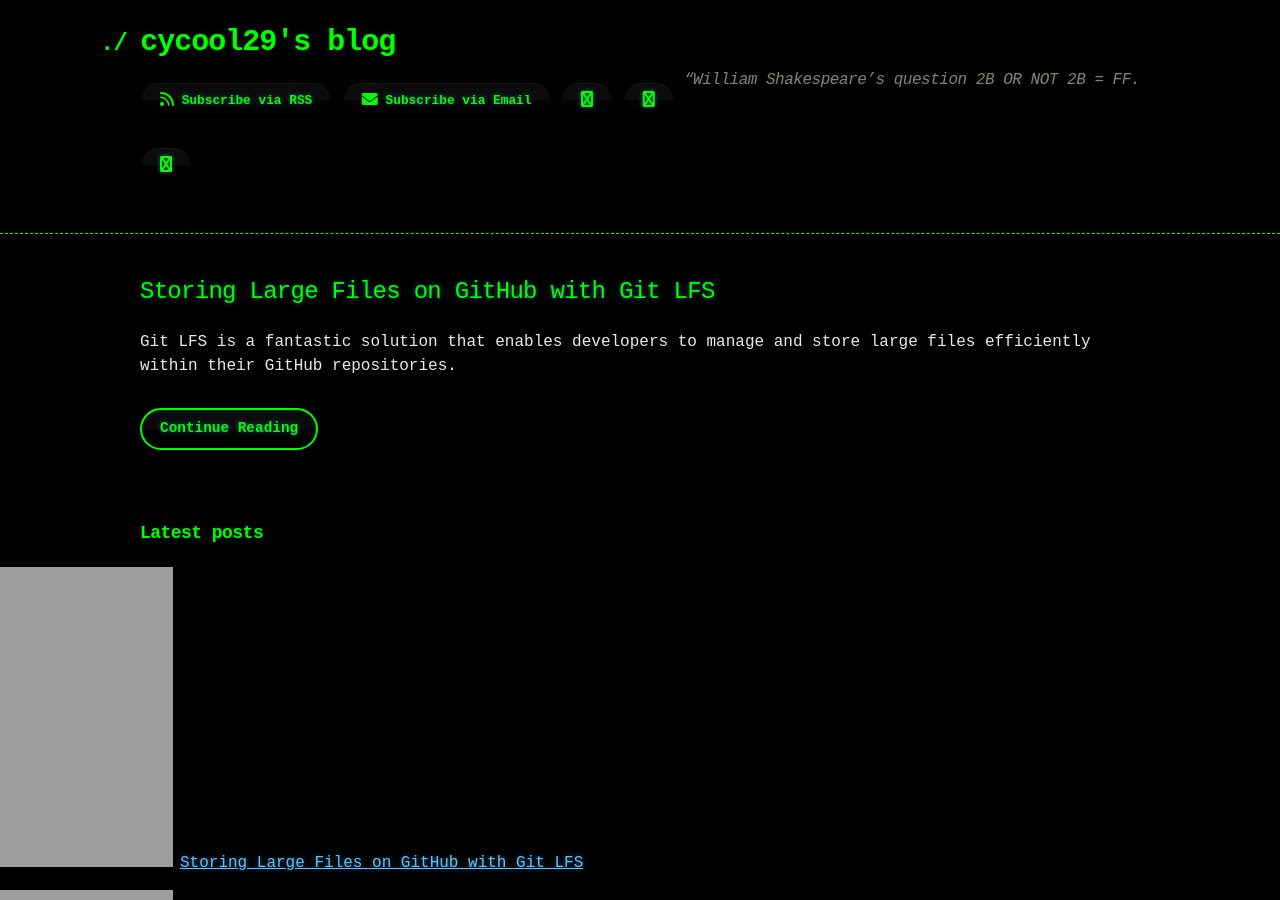
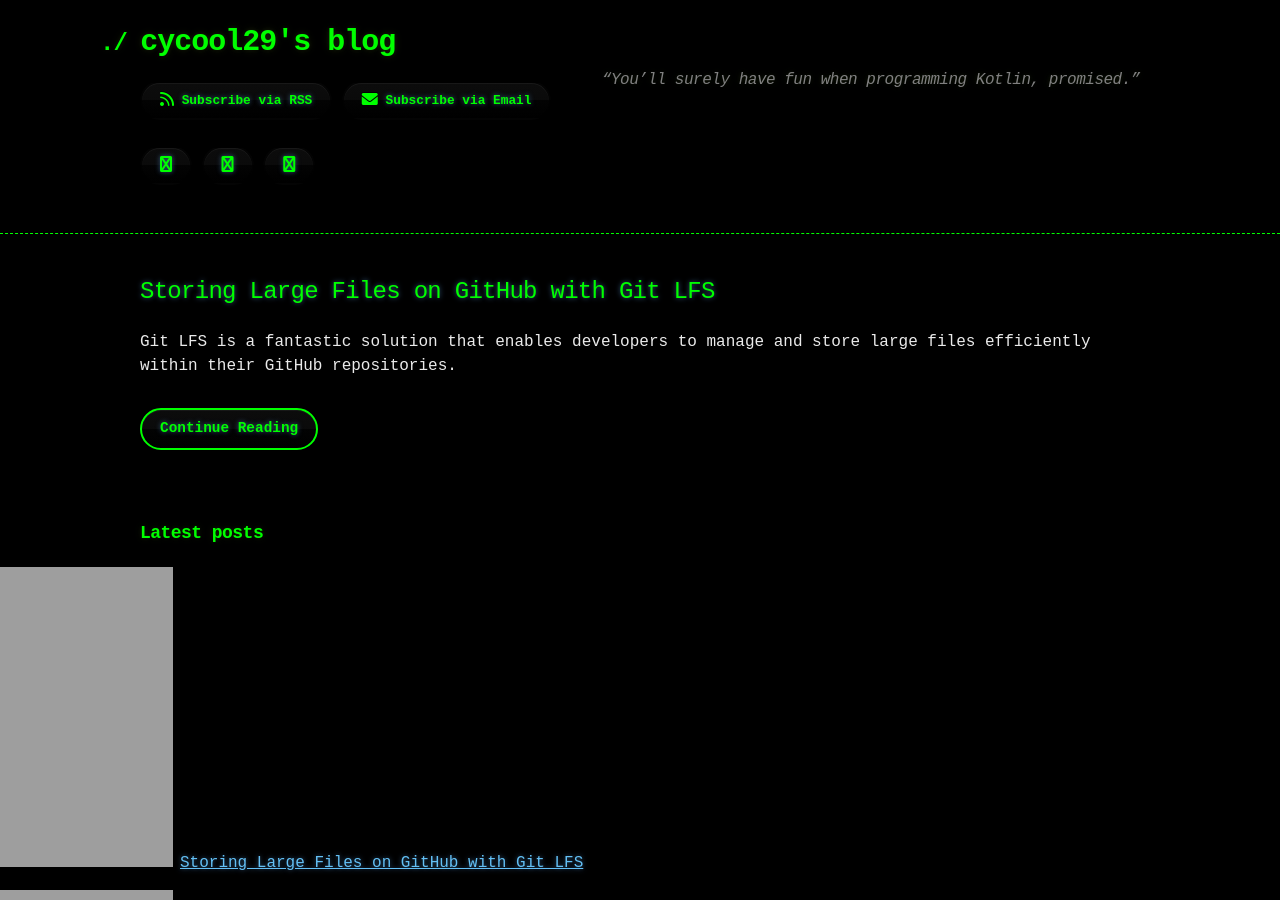
Before and after one commit to cycool29/cycool29.github.io, a Jekyll site: the page built from index.md, in a window 1280 px wide and 900 px high. Built offline with Jekyll 4.4.1, drawn with Linux system fonts in a browser that asks for light colours; a style sheet for code colours, icons or effects is not loaded.

Commit message:
Update quotes

```diff
--- a/_config.yml
+++ b/_config.yml
@@ -1,5 +1,5 @@
 title: cycool29's blog
-description: "“William Shakespeare’s question 2B OR NOT 2B = FF. "
+description: "“You’ll surely have fun when programming Kotlin, promised.” "
 bio: A high school student. Intermediate in Python, Git, Bash. Learning JavaScript. He/Him. "
 author: cycool29
 url: https://cycool29.github.io
```
